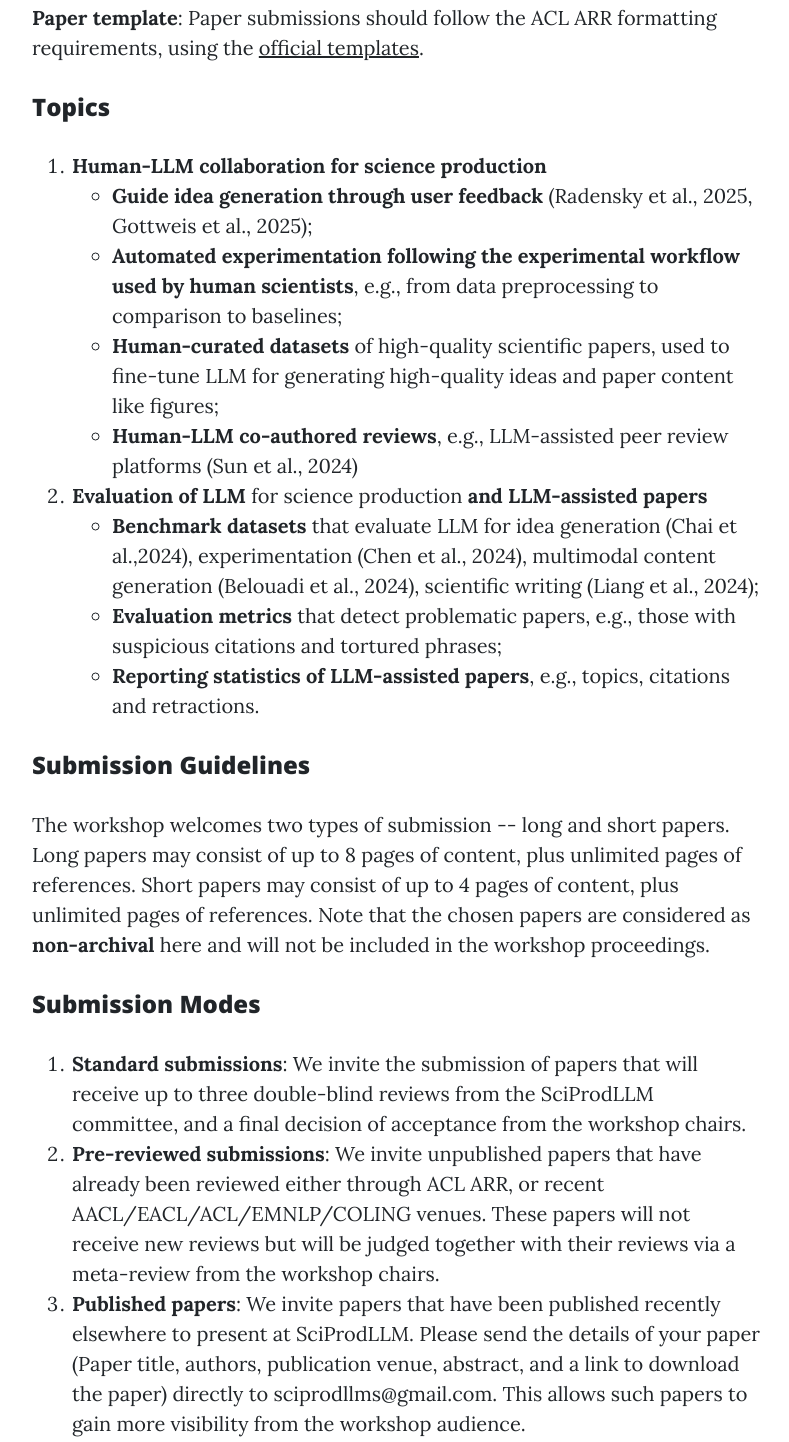
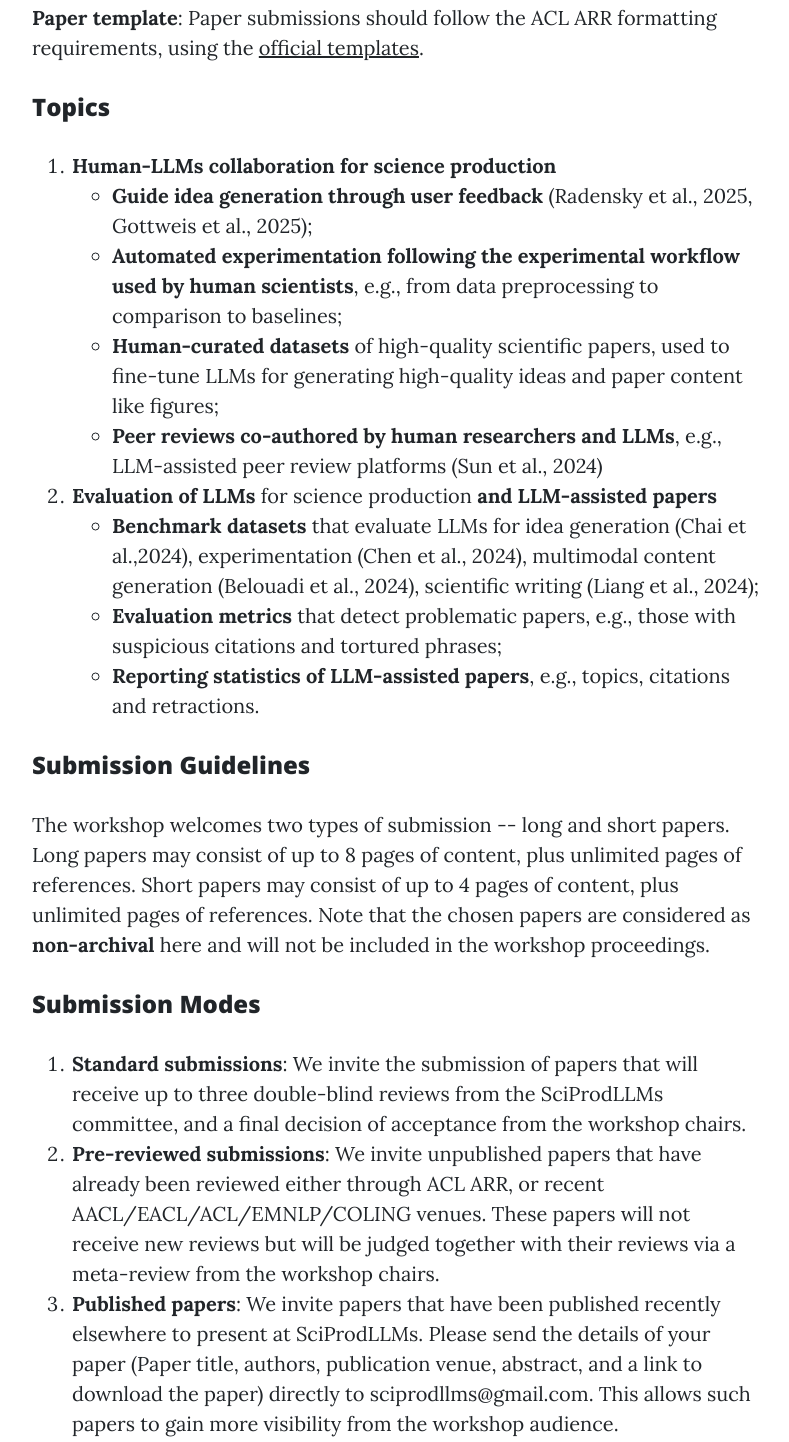
Before and after one commit to SciProdLLMs/sciprodllms.github.io, a website: page 2025/cfp.html in a window 1280 px wide. Shown: the part 831-2273 px from the top of the page, without its empty margins (243-1032 px from the left). Drawn offline with Linux system fonts and the light colour scheme.

Commit message:
correct grammar

```diff
--- a/2025/cfp.html
+++ b/2025/cfp.html
@@ -91,19 +91,19 @@
           <ol>
 
             <li>
-          <b>Human-LLM collaboration for science production</b><br>
+          <b>Human-LLMs collaboration for science production</b><br>
           <ul>
             <li><b>Guide idea generation through user feedback</b> (Radensky et al., 2025, Gottweis et al., 2025);</li>
             <li><b>Automated experimentation following the experimental workflow used by human scientists</b>, e.g., from data preprocessing to comparison to baselines;</li>
-            <li><b>Human-curated datasets</b> of high-quality scientific papers, used to fine-tune LLM for generating high-quality ideas and paper content like figures;</li>
-            <li><b>Human-LLM co-authored reviews</b>, e.g., LLM-assisted peer review platforms (Sun et al., 2024)</li>
+            <li><b>Human-curated datasets</b> of high-quality scientific papers, used to fine-tune LLMs for generating high-quality ideas and paper content like figures;</li>
+            <li><b>Peer reviews co-authored by human researchers and LLMs</b>, e.g., LLM-assisted peer review platforms (Sun et al., 2024)</li>
           </ul>
           </li>
 
           <li>
-          <b>Evaluation of LLM</b> for science production <b> and LLM-assisted papers</b><br>
+          <b>Evaluation of LLMs</b> for science production <b> and LLM-assisted papers</b><br>
           <ul>
-            <li><b>Benchmark datasets</b> that evaluate LLM for idea generation (Chai et al.,2024), experimentation (Chen et al., 2024), multimodal content generation (Belouadi et al., 2024), scientific writing (Liang et al., 2024);</li>
+            <li><b>Benchmark datasets</b> that evaluate LLMs for idea generation (Chai et al.,2024), experimentation (Chen et al., 2024), multimodal content generation (Belouadi et al., 2024), scientific writing (Liang et al., 2024);</li>
             <li><b>Evaluation metrics</b> that detect problematic papers, e.g., those with suspicious citations and tortured phrases;</li>
             <li><b>Reporting statistics of LLM-assisted papers</b>, e.g., topics, citations and retractions.</li>
           </ul>
@@ -117,11 +117,11 @@
         <h4>Submission Modes</h4>
           <p>
             <ol>
-              <li> <b>Standard submissions</b>: We invite the submission of papers that will receive up to three double-blind reviews from the SciProdLLM committee, and a final decision of acceptance from the workshop chairs.
+              <li> <b>Standard submissions</b>: We invite the submission of papers that will receive up to three double-blind reviews from the SciProdLLMs committee, and a final decision of acceptance from the workshop chairs.
              </li>
              <li> <b>Pre-reviewed submissions</b>: We invite unpublished papers that have already been reviewed either through ACL ARR, or recent AACL/EACL/ACL/EMNLP/COLING venues. These papers will not receive new reviews but will be judged together with their reviews via a meta-review from the workshop chairs.
              </li>
-             <li> <b>Published papers</b>: We invite papers that have been published recently elsewhere to present at SciProdLLM. Please send the details of your paper (Paper title, authors, publication venue, abstract, and a link to download the paper) directly to <a href="mailto:sciprodllms@gmail.com">sciprodllms@gmail.com</a>. This allows such papers to gain more visibility from the workshop audience.
+             <li> <b>Published papers</b>: We invite papers that have been published recently elsewhere to present at SciProdLLMs. Please send the details of your paper (Paper title, authors, publication venue, abstract, and a link to download the paper) directly to <a href="mailto:sciprodllms@gmail.com">sciprodllms@gmail.com</a>. This allows such papers to gain more visibility from the workshop audience.
              </li>
           </ol>
         </p>
```
